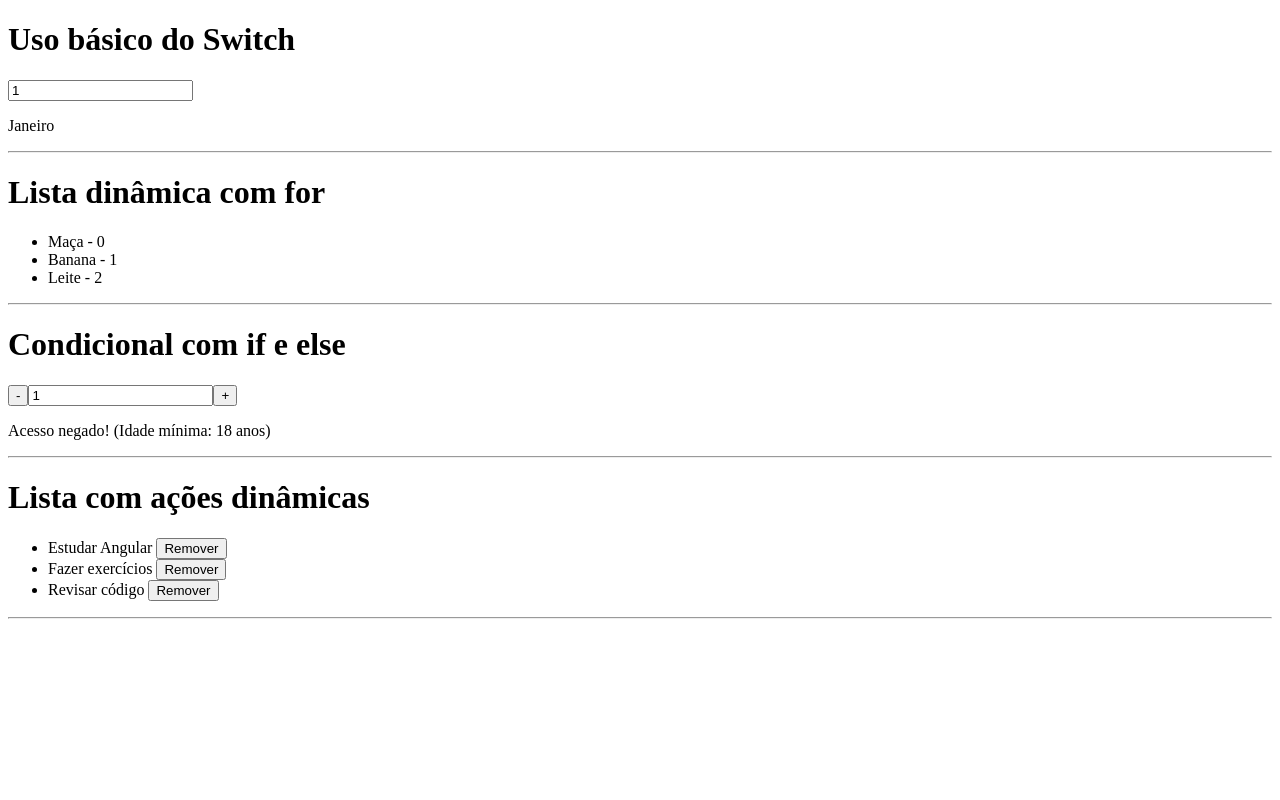
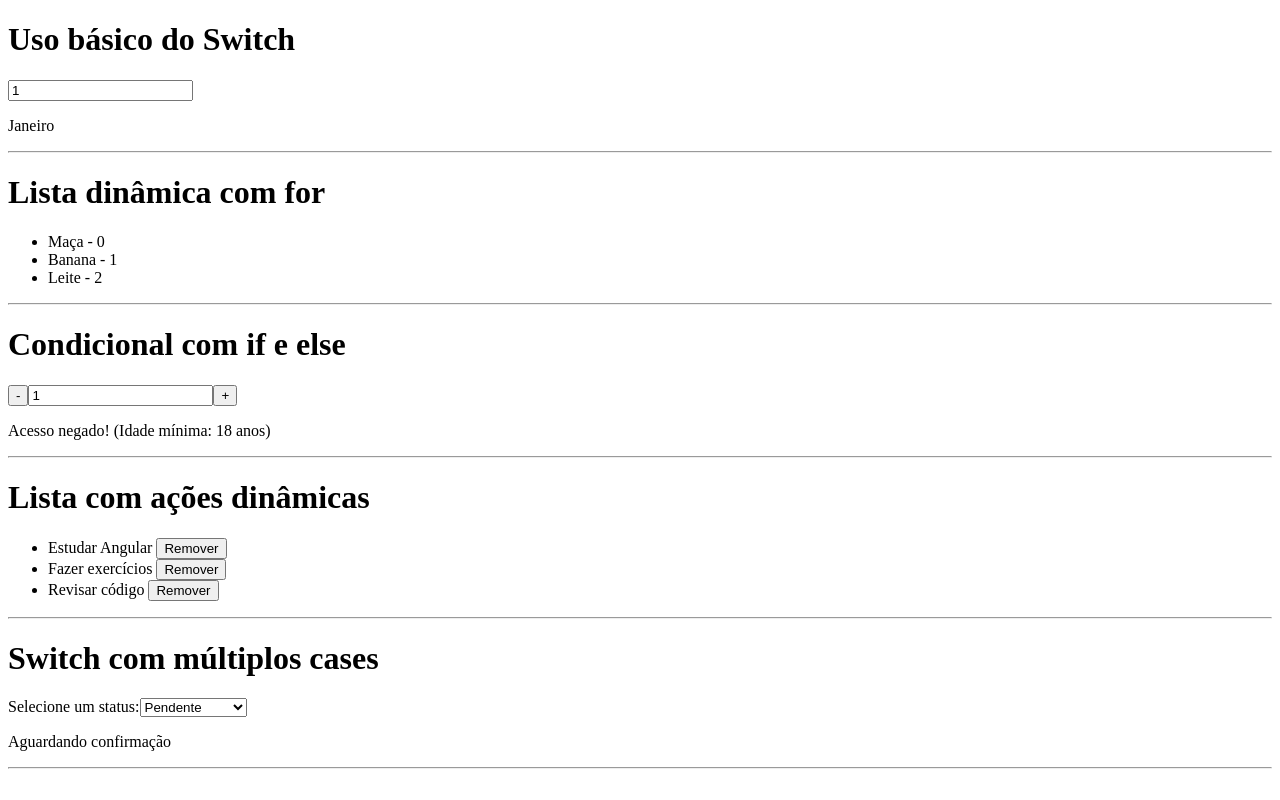
Before and after one commit to AmandaCornelsen/CP2_AT1-MWE, an Angular app: page / in a window 1280 px wide. Built offline with nearby package versions, Linux system fonts and the light colour scheme.

Commit message:
exercicio 5 - Switch multiplos

```diff
--- a/src/app/app.component.html
+++ b/src/app/app.component.html
@@ -6,4 +6,6 @@
 <hr>
 <app-exercicio4/>
 <hr>
+<app-exercicio5/>
+<hr>
 <router-outlet />
--- a/src/app/app.component.ts
+++ b/src/app/app.component.ts
@@ -4,11 +4,12 @@ import { Exercicio1Component } from './components/exercicio1/exercicio1.componen
 import { Exercicio2Component } from './components/exercicio2/exercicio2.component';
 import { Exercicio3Component } from './components/exercicio3/exercicio3.component';
 import { Exercicio4Component } from './components/exercicio4/exercicio4.component';
+import { Exercicio5Component } from './components/exercicio5/exercicio5.component';
 
 @Component({
   selector: 'app-root',
   standalone: true,
-  imports: [RouterOutlet, Exercicio1Component, Exercicio2Component, Exercicio3Component, Exercicio4Component],
+  imports: [RouterOutlet, Exercicio1Component, Exercicio2Component, Exercicio3Component, Exercicio4Component, Exercicio5Component],
   templateUrl: './app.component.html',
   styleUrl: './app.component.css'
 })
--- /dev/null
+++ b/src/app/components/exercicio5/exercicio5.component.html
@@ -0,0 +1,15 @@
+<h1>Switch com múltiplos cases</h1>
+
+<label for="selector"> Selecione um status:</label>
+<select id="selector" (change)="trocarValor($event)">
+<option value="pendente">Pendente</option>
+<option value="enviado">Enviado</option>
+<option value="entregue">Entregue</option>
+<option value="desconhecido">Desconhecido</option>
+</select>
+
+<v [ngSwitch]="status">
+<p *ngSwitchCase="'pendente'">Aguardando confirmação</p>
+<p *ngSwitchCase="'enviado'">Pedido a caminho</p>
+<p *ngSwitchCase="'entregue'">Pedido entregue</p>
+<p *ngSwitchDefault>Status desconhecido</p>
--- /dev/null
+++ b/src/app/components/exercicio5/exercicio5.component.ts
@@ -0,0 +1,18 @@
+import { CommonModule } from '@angular/common';
+import { Component } from '@angular/core';
+
+@Component({
+  selector: 'app-exercicio5',
+  standalone: true,
+  imports: [CommonModule],
+  templateUrl: './exercicio5.component.html',
+  styleUrl: './exercicio5.component.css'
+})
+export class Exercicio5Component {
+  status: string = "pendente";
+
+  trocarValor(event: Event): void {
+    const elemento = event.target as HTMLInputElement;
+    this.status = elemento.value;
+}
+}
--- /dev/null
+++ b/src/app/components/exercicio6/exercicio6.component.html
@@ -0,0 +1 @@
+<p>exercicio6 works!</p>
```
Also changed, not shown: src/app/components/exercicio6/exercicio6.component.ts (added, +12 -0 lines), src/app/components/exercicio5/exercicio5.component.css (added), src/app/components/exercicio6/exercicio6.component.css (added), 1 other file (tests, documents, lock files or other folders).
